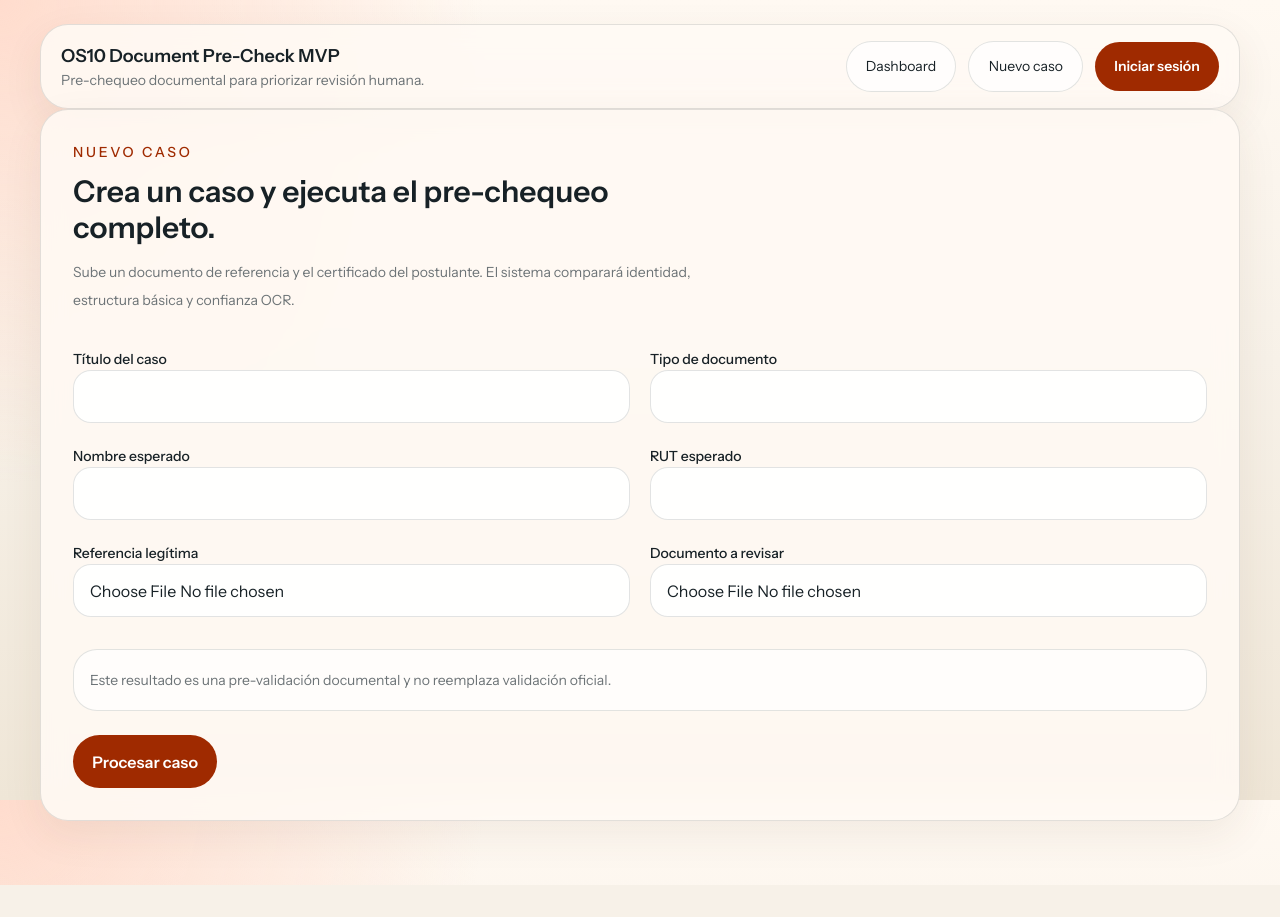
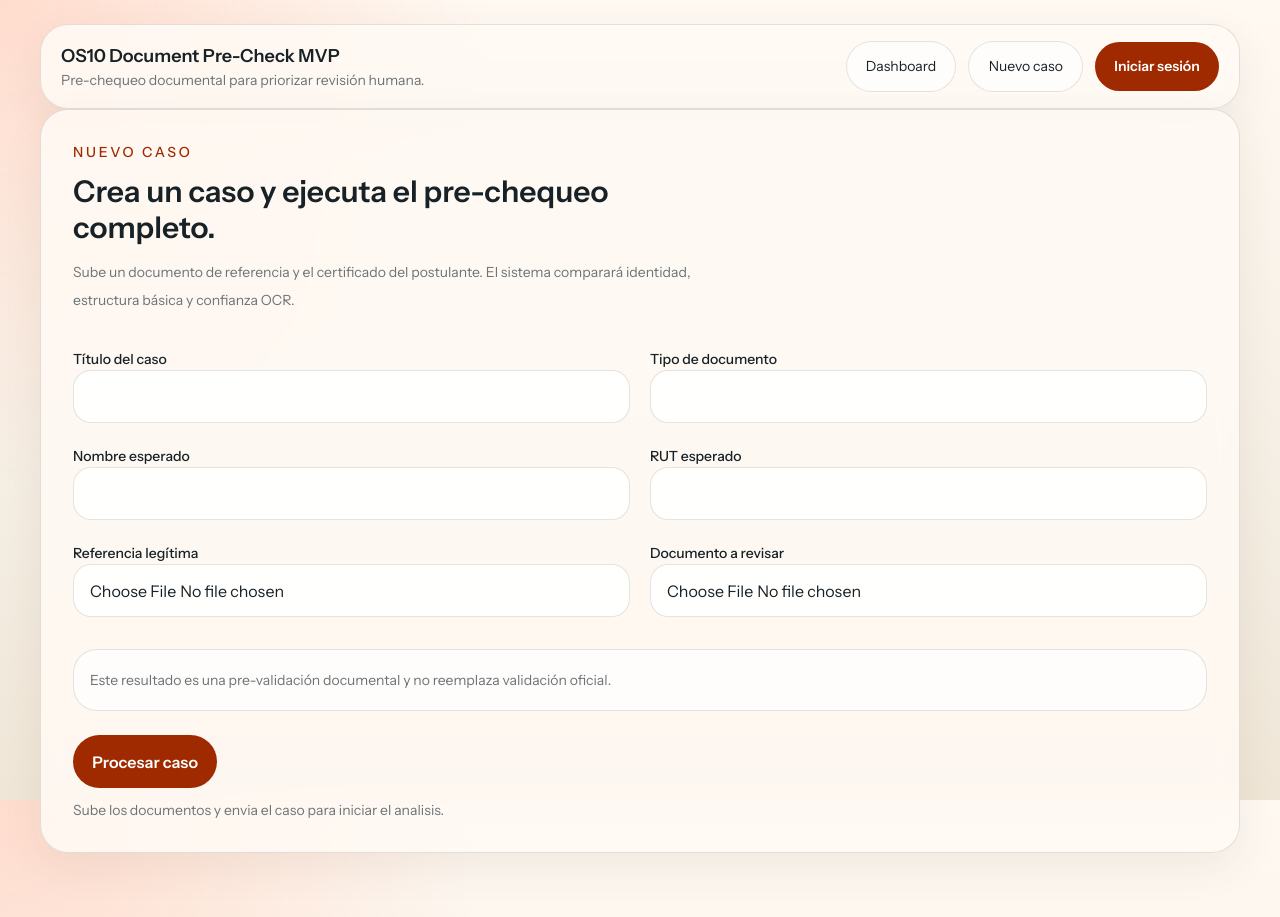
Before and after one commit to MiguelRoncagliolo/MVP1_Top2, a Next.js app: page /cases/new in a window 1280 px wide. Before the commit the page ends 885 px from the top, so only its background shows below. Built offline with nearby package versions, Linux system fonts and the light colour scheme; no server answers; a web font is replaced by a local one.

Commit message:
Add loading state for case submissions

```diff
--- a/src/app/cases/new/page.tsx
+++ b/src/app/cases/new/page.tsx
@@ -1,4 +1,5 @@
 import { createReviewCaseAction } from "@/app/actions";
+import { CaseSubmitButton } from "@/components/case-submit-button";
 import { Topbar } from "@/components/topbar";
 import { SetupNotice } from "@/components/setup-notice";
 import { getCurrentUser } from "@/lib/auth";
@@ -71,9 +72,7 @@ export default async function NewCasePage() {
             validación oficial.
           </div>
 
-          <button className="button-primary mt-6" type="submit">
-            Procesar caso
-          </button>
+          <CaseSubmitButton />
         </form>
       </section>
     </main>
--- /dev/null
+++ b/src/components/case-submit-button.tsx
@@ -0,0 +1,24 @@
+"use client";
+
+import { useFormStatus } from "react-dom";
+
+export function CaseSubmitButton() {
+  const { pending } = useFormStatus();
+
+  return (
+    <div className="mt-6 space-y-3">
+      <button
+        className="button-primary w-full md:w-auto disabled:cursor-wait disabled:opacity-70"
+        type="submit"
+        disabled={pending}
+      >
+        {pending ? "Procesando postulacion..." : "Procesar caso"}
+      </button>
+      <p aria-live="polite" className="text-sm text-muted">
+        {pending
+          ? "Estamos extrayendo y comparando los documentos. Esto puede tardar unos segundos."
+          : "Sube los documentos y envia el caso para iniciar el analisis."}
+      </p>
+    </div>
+  );
+}
```
